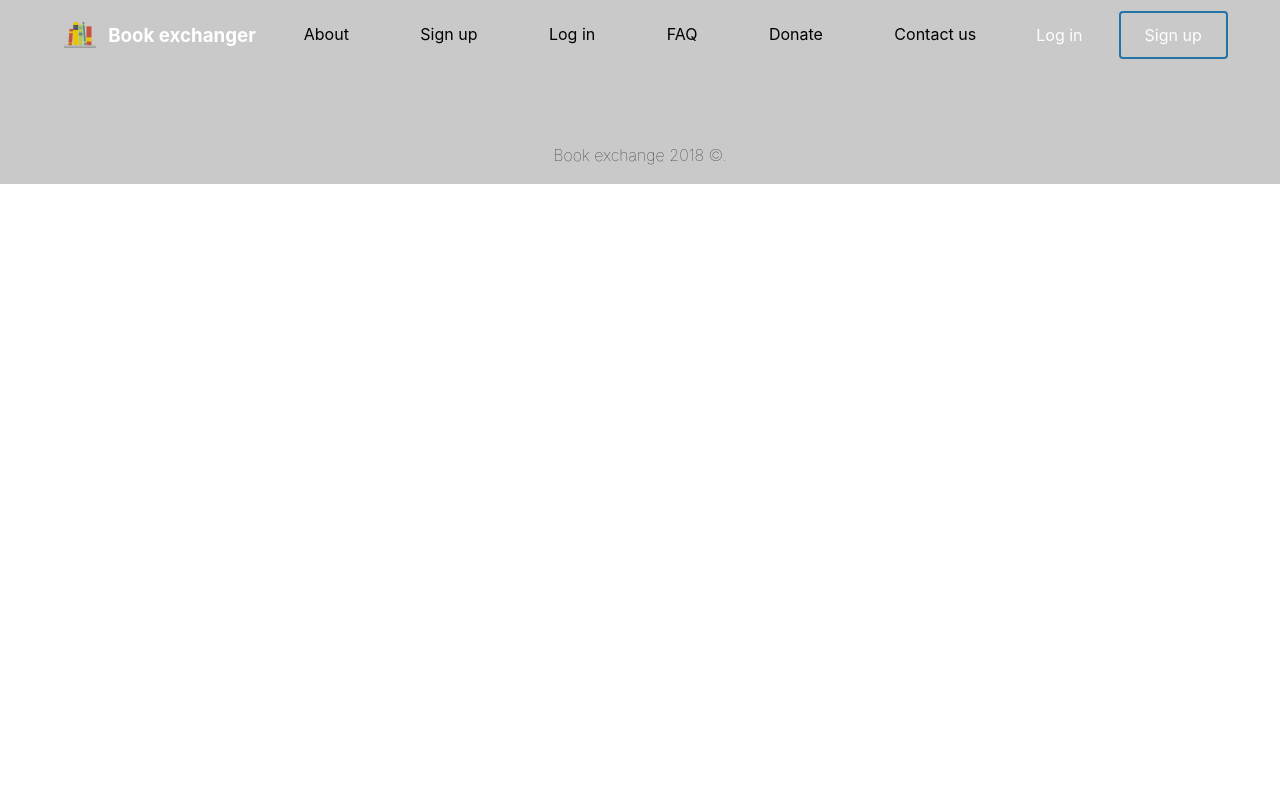
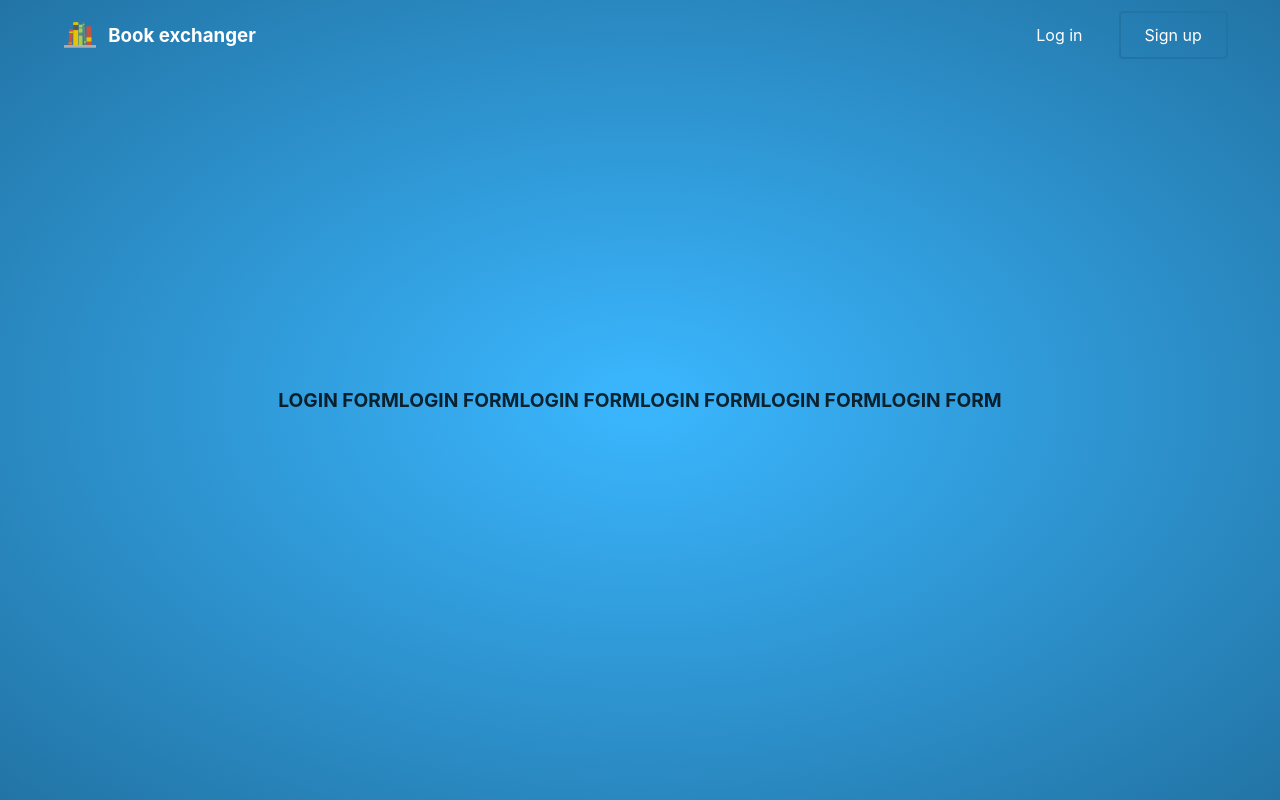
Before and after one commit to sebassarmiento/Book-exchanger, a React (Create React App) app: page /login in a window 1280 px wide. Built offline with nearby package versions, Linux system fonts and the light colour scheme.

Commit message:
Adding login layout

```diff
--- a/src/App.js
+++ b/src/App.js
@@ -5,6 +5,8 @@ import Home from './layout/home/Home';
 import Footer from './components/footer/Footer';
 import Signup from './layout/signup/Signup';
 import { connect } from 'react-redux';
+import Dashboard from './layout/user/dashboard/Dashboard';
+import Login from './layout/login/Login';
 
 class App extends Component {
   constructor(props){
@@ -20,6 +22,8 @@ class App extends Component {
             <Switch>
               <Route path="/" exact component={Home} />
               <Route path="/signup" component={Signup} />
+              <Route path="/login" component={Login} />
+              <Route path="/dashboard" component={Dashboard} />
             </Switch>
             {this.props.footer ? <Footer /> : null}
           </div>
--- a/src/layout/login/Login.js
+++ b/src/layout/login/Login.js
@@ -0,0 +1,35 @@
+import React, { Component } from 'react';
+import './login.css';
+import { connect } from 'react-redux';
+
+class Login extends Component {
+  constructor(props){
+    super(props)
+    this.state = {}
+  }
+
+  componentDidMount(){
+    this.props.loginView()
+  }
+
+  render() {
+    return (
+      <div className="login-container" >
+        <h1>LOGIN FORM</h1>
+        <h1>LOGIN FORM</h1>
+        <h1>LOGIN FORM</h1>
+        <h1>LOGIN FORM</h1>
+        <h1>LOGIN FORM</h1>
+        <h1>LOGIN FORM</h1>
+      </div>
+    )
+  }
+}
+
+const mapDispatchToProps = dispatch => {
+  return {
+    loginView: () => dispatch({ type: "LOGIN_VIEW" })
+  }
+}
+
+export default connect(null, mapDispatchToProps)(Login);
--- a/src/layout/login/login.css
+++ b/src/layout/login/login.css
@@ -0,0 +1,7 @@
+.login-container{
+    background: radial-gradient(rgb(59, 183, 255), #2274A5);
+    height: 100vh;
+    display: flex;
+    align-items: center;
+    justify-content: center;
+}
--- /dev/null
+++ b/src/layout/user/dashboard/Dashboard.js
@@ -0,0 +1,20 @@
+import React, { Component } from 'react'
+
+class Dashboard extends Component {
+  render() {
+    return (
+      <div>
+        <h1>WELCOME TO BOOK EXCHANGER!</h1>
+        <h1>WELCOME TO BOOK EXCHANGER!</h1>
+        <h1>WELCOME TO BOOK EXCHANGER!</h1>
+        <h1>WELCOME TO BOOK EXCHANGER!</h1>
+        <h1>WELCOME TO BOOK EXCHANGER!</h1>
+        <h1>WELCOME TO BOOK EXCHANGER!</h1>
+        <h1>WELCOME TO BOOK EXCHANGER!</h1>
+        <h1>WELCOME TO BOOK EXCHANGER!</h1>
+      </div>
+    )
+  }
+}
+
+export default Dashboard;
--- a/src/redux/actions.js
+++ b/src/redux/actions.js
@@ -1,4 +1,5 @@
 export const SIGNUP_VIEW = 'SIGNUP_VIEW';
+export const LOGIN_VIEW = 'LOGIN_VIEW'
 
 export const BACK_TO_HOME = 'BACK_TO_HOME';
 
--- a/src/redux/reducers/combinedReducers.js
+++ b/src/redux/reducers/combinedReducers.js
@@ -8,8 +8,10 @@ const reducer =  (store = initialStore, actions) => {
     switch(actions.type){
         case Actions.SIGNUP_VIEW:
         return {...store, footer: false, signUp: true}
+        case Actions.LOGIN_VIEW:
+        return {...store, footer: false, login: true}
         case Actions.BACK_TO_HOME:
-        return {...store, footer: true, signUp: false}
+        return {...store, footer: true, signUp: false, login: false}
         case Actions.NEW_USER_SIGNED:
         return {...store, signUp: false, logged: true}
         default:
```
